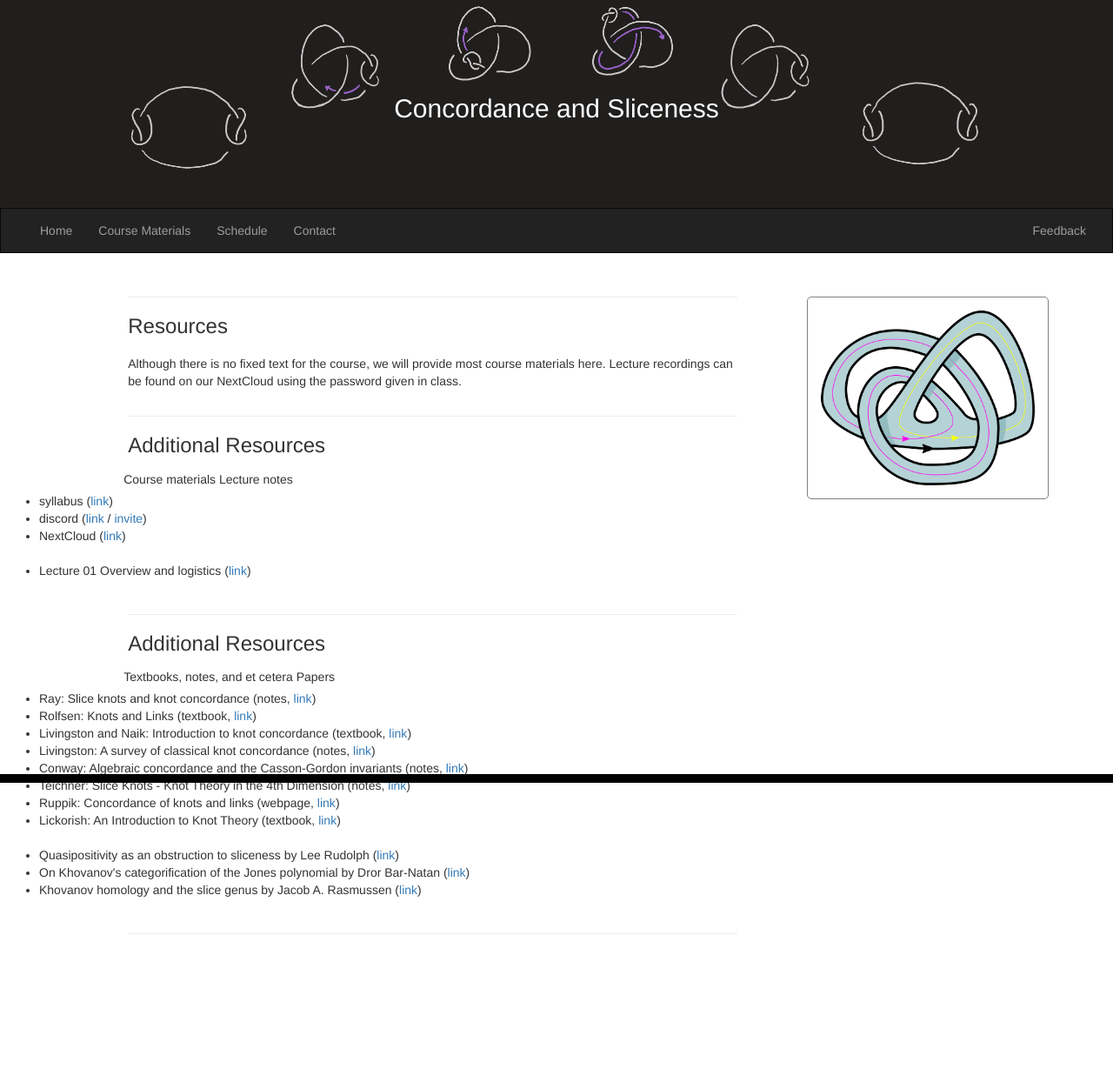
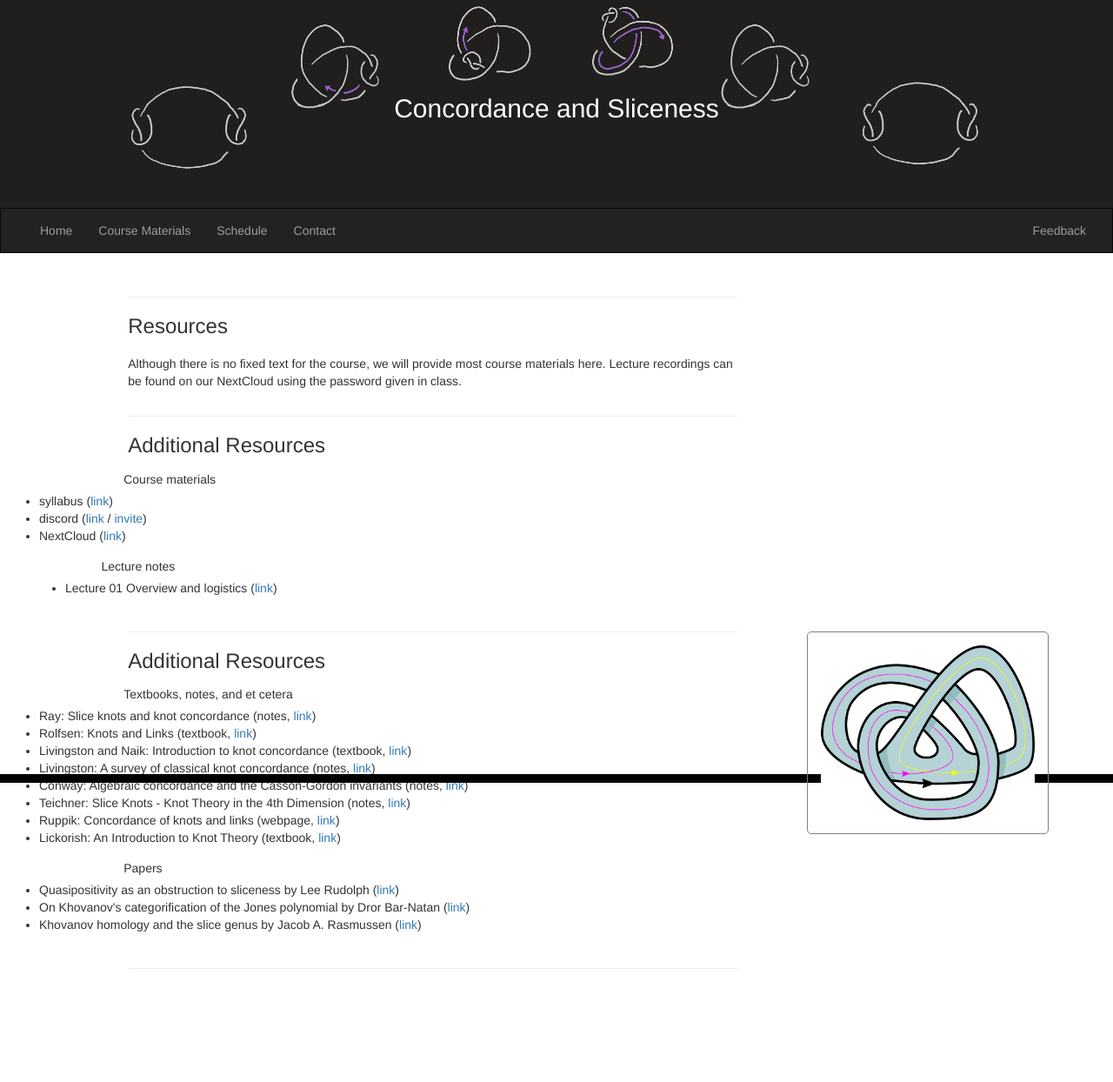
Before and after one commit to imsundberg/concordance, a Jekyll site: the page built from resources/index.html, in a window 1280 px wide. Shown: the whole page at 87% size. Built offline with Jekyll 4.4.1, drawn with Linux system fonts in a browser that asks for light colours; before the commit the page ends 1204 px from its top, so only the background shows below that.

Commit message:
Update index.html

```diff
--- a/resources/index.html
+++ b/resources/index.html
@@ -21,6 +21,9 @@ title: Resources
 				Although there is no fixed text for the course, we will provide most course materials here. Lecture recordings can be found on our NextCloud using the password given in class.
 			</div>
 		</div>
+	</div>
+
+	<div class="col-sm-8">
 
 		<div class="row">
 			<div class="col-sm-2"></div>
@@ -40,6 +43,9 @@ title: Resources
 					<li>NextCloud (<a href="https://tinyurl.com/sliceknots">link</a>)</li>
 				</ul>
 			</div>
+		</div>
+
+		<div class="col-sm-8">
 
 			<div class="col-sm-2"></div>
 			Lecture notes
@@ -49,6 +55,10 @@ title: Resources
 				</ul>
 			</div>
 		</div>
+
+	</div>
+
+	<div class="col-sm-8">
 
 		<div class="row">
 			<div class="col-sm-2"></div>
@@ -73,7 +83,9 @@ title: Resources
 					<li>Lickorish: An Introduction to Knot Theory (textbook, <a href="https://link.springer.com/book/10.1007/978-1-4612-0691-0">link</a>)</li>
 				</ul>
 			</div>
+		</div>
 
+		<div class="row">
 			<div class="col-sm-2"></div>
 			Papers
 			<div class="col-sm-10" id="space">
```
